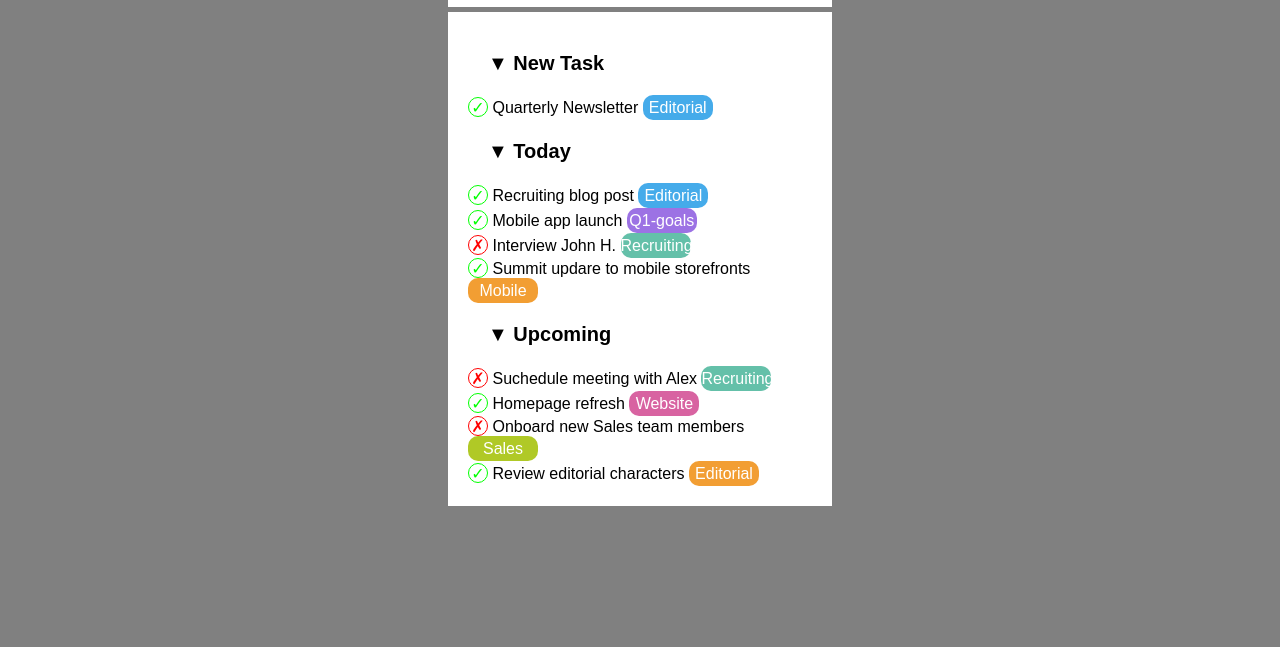
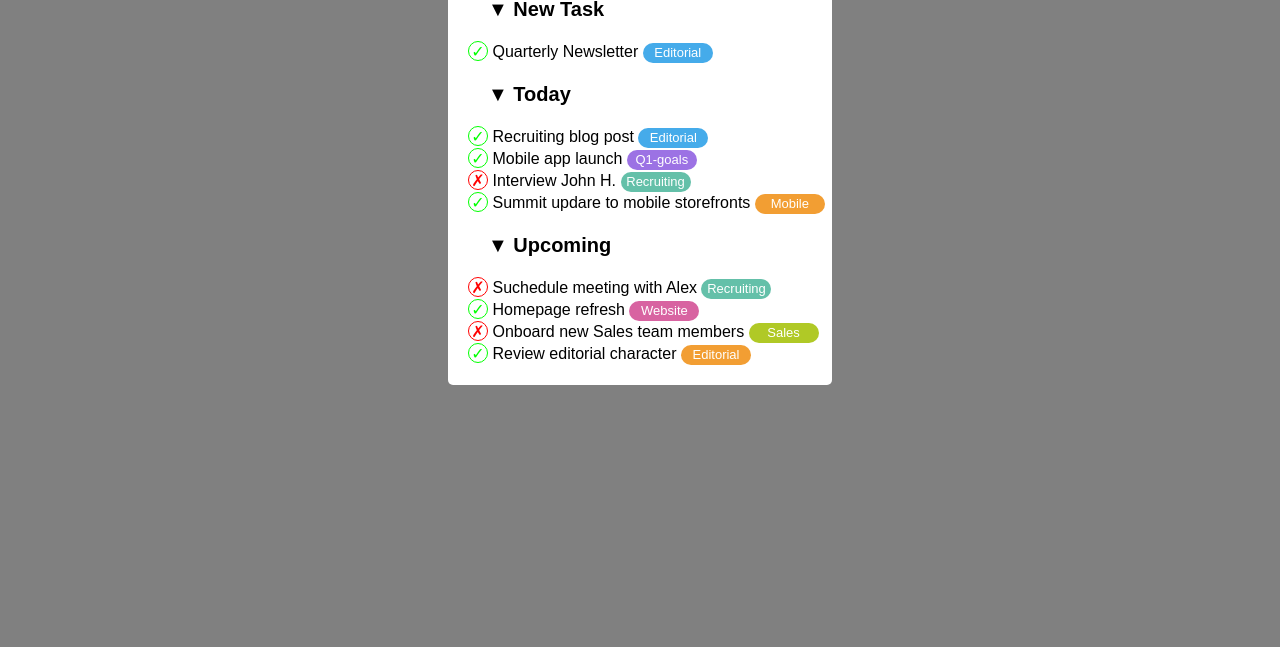
Before and after one commit to Michel-Ramirez/html-css-toboolist, a plain HTML site: page index.html in a window 1280 px wide. Shown: the part 153-800 px from the top of the page. Drawn offline with Linux system fonts and the light colour scheme.

Commit message:
fix code finish layout

```diff
--- a/css/style.css
+++ b/css/style.css
@@ -17,11 +17,11 @@ header{
 /* logo */
 
 #logo {
-    height:100px;
     background-repeat: no-repeat;
     vertical-align: middle;
     padding-left: 50px;
 }
+
 
 h1{
     display: inline;
@@ -65,6 +65,10 @@ h1{
 
 }
 
+.tag{
+    font-size: 13px;
+}
+
 .check{
 
     height:20px;
@@ -88,81 +92,82 @@ h1{
 }
 
 .editorial {
-    height: 25px;
+    height: 20px;
     width: 70px;
     color: white;
     background-color: #45ABEA;
     border-radius: 10px;
     text-align: center;
-    line-height: 25px;
+    line-height: 20px;
 }
 
 .goals{
-    height: 25px;
+    height: 20px;
     width: 70px;
     color: white;
     background-color: #9C72E4;
     border-radius: 10px;
     text-align: center;
-    line-height: 25px;
+    line-height: 20px;
 }
 
 .recruiting{
-    height: 25px;
+    height: 20px;
     width: 70px;
     color: white;
     background-color: #64C0A9;
     border-radius: 10px;
     text-align: center;
-    line-height: 25px;
+    line-height: 20px;
 }
 
 .mobile{
-    height: 25px;
+    height: 20px;
     width: 70px;
     color: white;
     background-color: #F29E33;
     border-radius: 10px;
     text-align: center;
-    line-height: 25px;
+    line-height: 20px;
 }
 
 .website{
-    height: 25px;
+    height: 20px;
     width: 70px;
     color: white;
     background-color: #D863A1;
     border-radius: 10px;
     text-align: center;
-    line-height: 25px;
+    line-height: 20px;
 }
 
 .sales{
-    height: 25px;
+    height: 20px;
     width: 70px;
     color: white;
     background-color: #B0C926;
     border-radius: 10px;
     text-align: center;
-    line-height: 25px;
+    line-height: 20px;
 }
 
 /* Layout */
 
 #background-main{
-
     width: 30%;
-    margin: 10px auto;
+    margin: 20px auto;
 }
 
 main{
-    padding: 20px;
+    padding-left: 20px;
+    padding-bottom: 20px;
     background-color: white;
+    border-radius: 0 0 5px 5px ;
 }
 
 #action{
     background-color: white;
     padding: 10px;
-    border-bottom: 5px solid grey;
-
+    margin-bottom: 3px;
+    border-radius: 5px 5px 0 0;
 }
--- a/index.html
+++ b/index.html
@@ -15,16 +15,13 @@
         <img src="img/logo_copia.png" alt="logo-boolean" id="logo">
         <h1>Toboolist</h1>
     </header>
-
+    <!-- contenitore main -->
     <div id="background-main">
-
         <!-- actiont -->
         <div id="action">
             <button class="add-task" type="button">Add task</button>
             <button class="add-section" type="button">Add Section</button>
         </div>
-
-
         <!-- main -->
         <main>
             <section>
@@ -37,7 +34,6 @@
                     <div class="tag editorial">Editorial</div>
                 </div>
             </section>
-
             <section>
                 <div>
                     <div class="list-title">&#9660; Today</div>
@@ -84,15 +80,11 @@
                 </div>
                 <div>
                     <div class="check">&check;</div>
-                    <span>Review editorial character</span>s
+                    <span>Review editorial character</span>
                     <div class="tag mobile">Editorial</div>
                 </div>
             </section>
-
         </main>
-
-
     </div>
-
 </body>
 </html>
```
